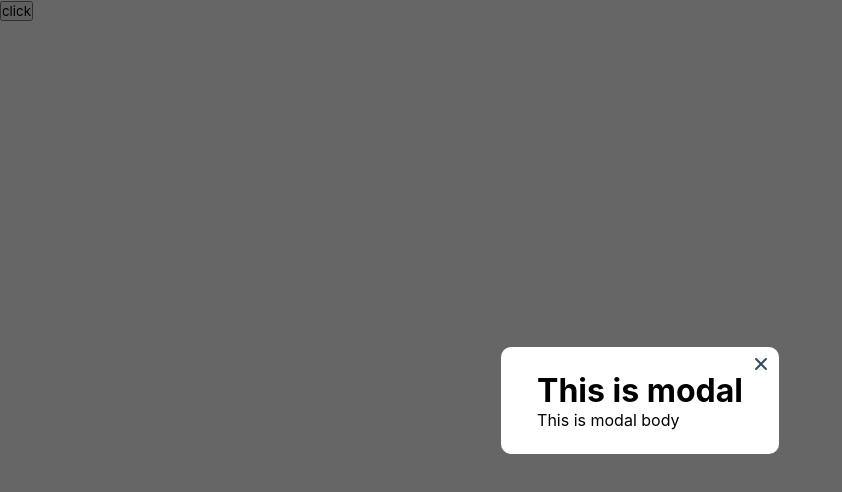
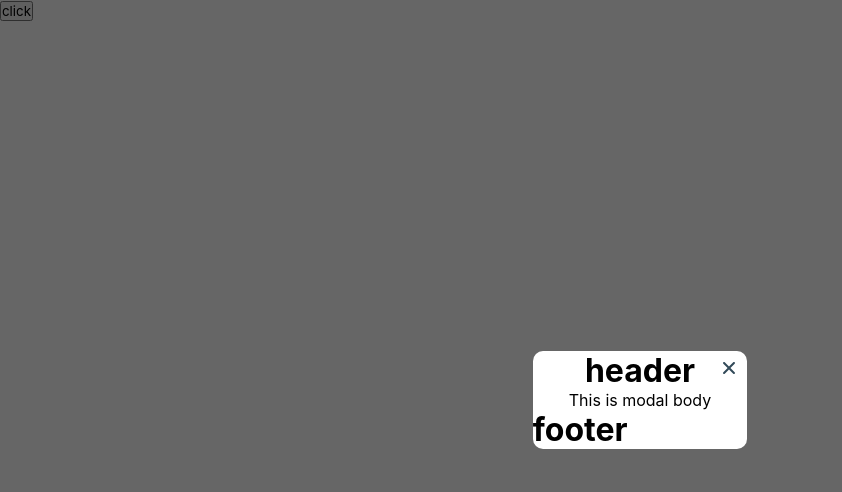
Before and after one commit to hunter850/react, a React (Vite) app: page / in a window 1280 px wide. Both pictures are taken after a click on the button "click". Shown: the top 492 px of the page, without its empty margins (0-842 px from the left). Built offline with nearby package versions, Linux system fonts and the light colour scheme.

Commit message:
Modal add Header Body Footer

```diff
--- a/src/practice/Test.jsx
+++ b/src/practice/Test.jsx
@@ -1,5 +1,6 @@
 import { Fragment, useState } from "react";
 import Modal from "./coffee_compenents/Modal";
+import ElementWrap from "./coffee_compenents/ElementWrap";
 
 function Test() {
     const [isOpen, setIsOpen] = useState(false);
@@ -7,10 +8,15 @@ function Test() {
         <Fragment>
             <button onClick={() => setIsOpen(true)}>click</button>
             <Modal isOpen={isOpen} setIsOpen={setIsOpen}>
-                <Modal.Body component={null}>
-                    <h1>This is modal</h1>
+                <Modal.Header>
+                    <h1>header</h1>
+                </Modal.Header>
+                <Modal.Body>
                     <p>This is modal body</p>
                 </Modal.Body>
+                <Modal.Footer>
+                    <h1>footer</h1>
+                </Modal.Footer>
             </Modal>
         </Fragment>
     );
--- a/src/practice/coffee_compenents/Modal.jsx
+++ b/src/practice/coffee_compenents/Modal.jsx
@@ -2,16 +2,11 @@ import { useEffect, useState, useMemo, useCallback } from "react";
 import useSetNow from "../hooks/useSetNow";
 import useScrollbar from "../hooks/useScrollbar";
 import ModalBody from "./components/ModalBody";
+import ModalHeader from "./components/ModalHeader";
+import ModalFooter from "./components/ModalFooter";
 import "./modal.css";
 
-function Modal({
-    children,
-    isOpen,
-    setIsOpen,
-    bordPadding = "24px 36px",
-    bordY = -30,
-    time = 0.5,
-}) {
+function Modal({ children, isOpen, setIsOpen, bordY = -30, time = 0.5 }) {
     const setNow = useSetNow();
     const [hideScrollbar, showScrollbar] = useScrollbar();
     const styles = useMemo(() => {
@@ -35,21 +30,17 @@ function Modal({
                 maxHeight: "calc(90vh - 60px)",
                 overflow: "hidden",
                 backgroundColor: "#fff",
-                padding: bordPadding,
                 borderRadius: "10px",
+                display: "flex",
+                flexDirection: "column",
                 transform: `translateY(${bordY}px)`,
                 opacity: 0,
-                transition: `transform ${time + 0.2}s ease, opacity ${
-                    time + 0.2
-                }s ease`,
-            },
-            textWrap: {
-                width: "100%",
-                maxHeight: "calc(90vh - 132px)",
-                overflow: "auto",
+                transition: `
+                    transform ${time + 0.2}s ease, opacity ${time + 0.2}s ease
+                `,
             },
         };
-    }, [bordPadding, bordY, time]);
+    }, [bordY, time]);
     const staticStyles = useMemo(() => {
         return {
             button: {
@@ -62,11 +53,6 @@ function Modal({
                 position: "absolute",
                 right: "0px",
                 top: "0px",
-            },
-            text: {
-                width: "100%",
-                maxHeight: "calc(90vh - 132px)",
-                overflow: "auto",
             },
         };
     }, []);
@@ -118,9 +104,7 @@ function Modal({
                         />
                     </svg>
                 </button>
-                <div style={staticStyles.textWrap} className="modal_text">
-                    {children}
-                </div>
+                {children}
             </div>
         </div>
     );
@@ -128,4 +112,6 @@ function Modal({
 
 export default Object.assign(Modal, {
     Body: ModalBody,
+    Header: ModalHeader,
+    Footer: ModalFooter,
 });
--- a/src/practice/coffee_compenents/components/ModalBody.jsx
+++ b/src/practice/coffee_compenents/components/ModalBody.jsx
@@ -1,12 +1,32 @@
-import React, { Fragment } from "react";
+// import React, { Fragment } from "react";
+import ElementWrap from "../ElementWrap";
+import "../modal.css";
 
 function ModalBody(props) {
-    const { children, component = "div", ...others } = props;
-    if (component === null) {
-        return React.createElement(Fragment, {}, children);
-    } else {
-        return React.createElement(component, { ...others }, children);
-    }
+    const {
+        bordPadding = "0px 36px",
+        children,
+        component = "div",
+        className,
+        style,
+        ...others
+    } = props;
+    return (
+        <ElementWrap
+            component={component === null ? "div" : component}
+            {...others}
+            className={`modal_text ${className}`}
+            style={{
+                width: "100%",
+                maxHeight: "calc(90vh - 132px)",
+                overflow: "auto",
+                padding: `${bordPadding}`,
+                ...style,
+            }}
+        >
+            {children}
+        </ElementWrap>
+    );
 }
 
 export default ModalBody;
--- /dev/null
+++ b/src/practice/coffee_compenents/components/ModalFooter.jsx
@@ -0,0 +1,24 @@
+import ElementWrap from "../ElementWrap";
+
+function ModalFooter(props) {
+    const { children, component = "div", className, style, ...others } = props;
+    return (
+        <ElementWrap
+            component={component === null ? "div" : component}
+            {...others}
+            className={`modal_text ${className}`}
+            style={{
+                width: "100%",
+                overflow: "hidden",
+                minHeight: "24px",
+                height: "fit-content",
+                flexShrink: "0",
+                ...style,
+            }}
+        >
+            {children}
+        </ElementWrap>
+    );
+}
+
+export default ModalFooter;
--- /dev/null
+++ b/src/practice/coffee_compenents/components/ModalHeader.jsx
@@ -0,0 +1,24 @@
+import ElementWrap from "../ElementWrap";
+
+function ModalHeader(props) {
+    const { children, component = "div", className, style, ...others } = props;
+    return (
+        <ElementWrap
+            component={component === null ? "div" : component}
+            {...others}
+            className={`modal_text ${className}`}
+            style={{
+                width: "100%",
+                overflow: "hidden",
+                textAlign: "center",
+                minHeight: "24px",
+                flexShrink: "0",
+                ...style,
+            }}
+        >
+            {children}
+        </ElementWrap>
+    );
+}
+
+export default ModalHeader;
--- a/src/practice/coffee_compenents/modal.css
+++ b/src/practice/coffee_compenents/modal.css
@@ -1,7 +1,7 @@
 .modal_text::-webkit-scrollbar {
     background-color: #fff0;
-    border-radius: 50%;
     width: 6px;
+    height: 6px;
 }
 
 /* .modal_text::-webkit-scrollbar-button {
```
